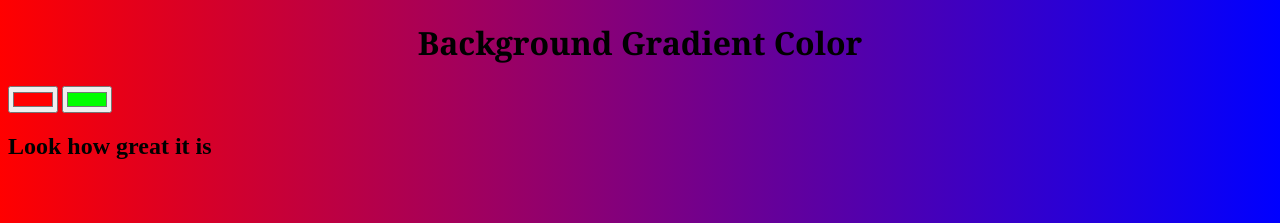
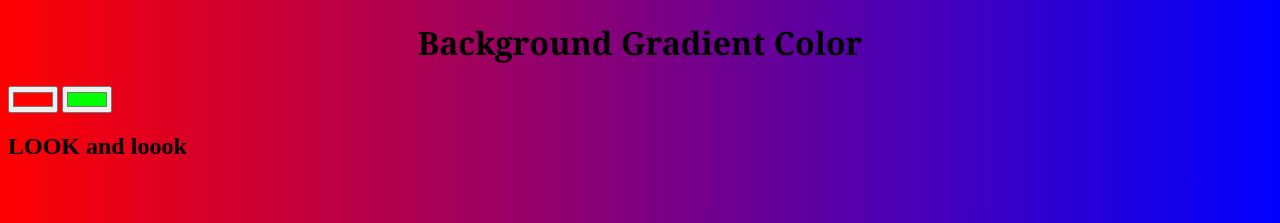
Before and after one commit to sigmadt/background-generator, a plain HTML site: page index.html in a window 1280 px wide. Shown: the top 223 px of the page. Drawn offline with Linux system fonts and the light colour scheme.

Commit message:
changing text

```diff
--- a/index.html
+++ b/index.html
@@ -8,7 +8,7 @@
 	<h1>Background Gradient Color</h1>
 	<input class="color1" type="color" name="color1" value="#ff0000">
 	<input class="color2" type="color" name="color2" value="#00ff00">
-	<h2>Look how great it is</h2>
+	<h2>LOOK and loook</h2>
 
 	<h3></h3>
 	<script type="text/javascript" src="script.js"></script>
```
